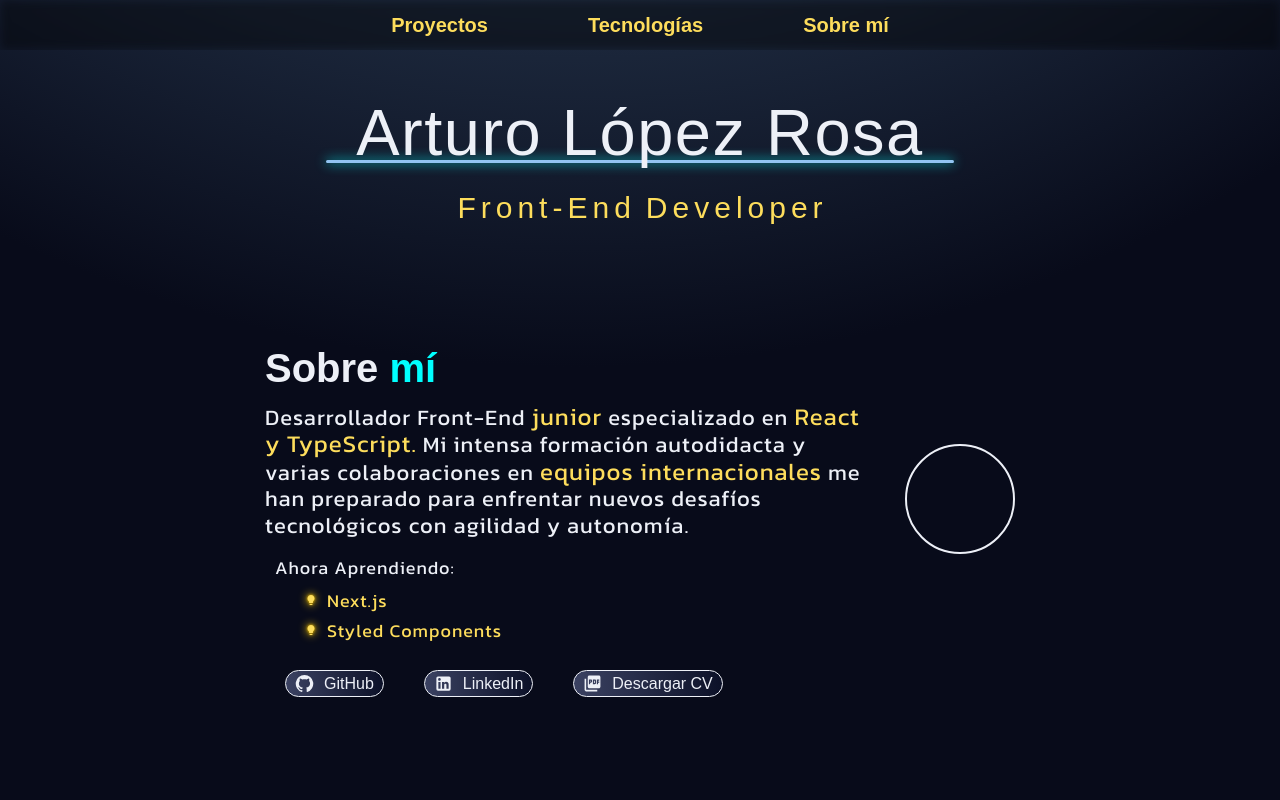
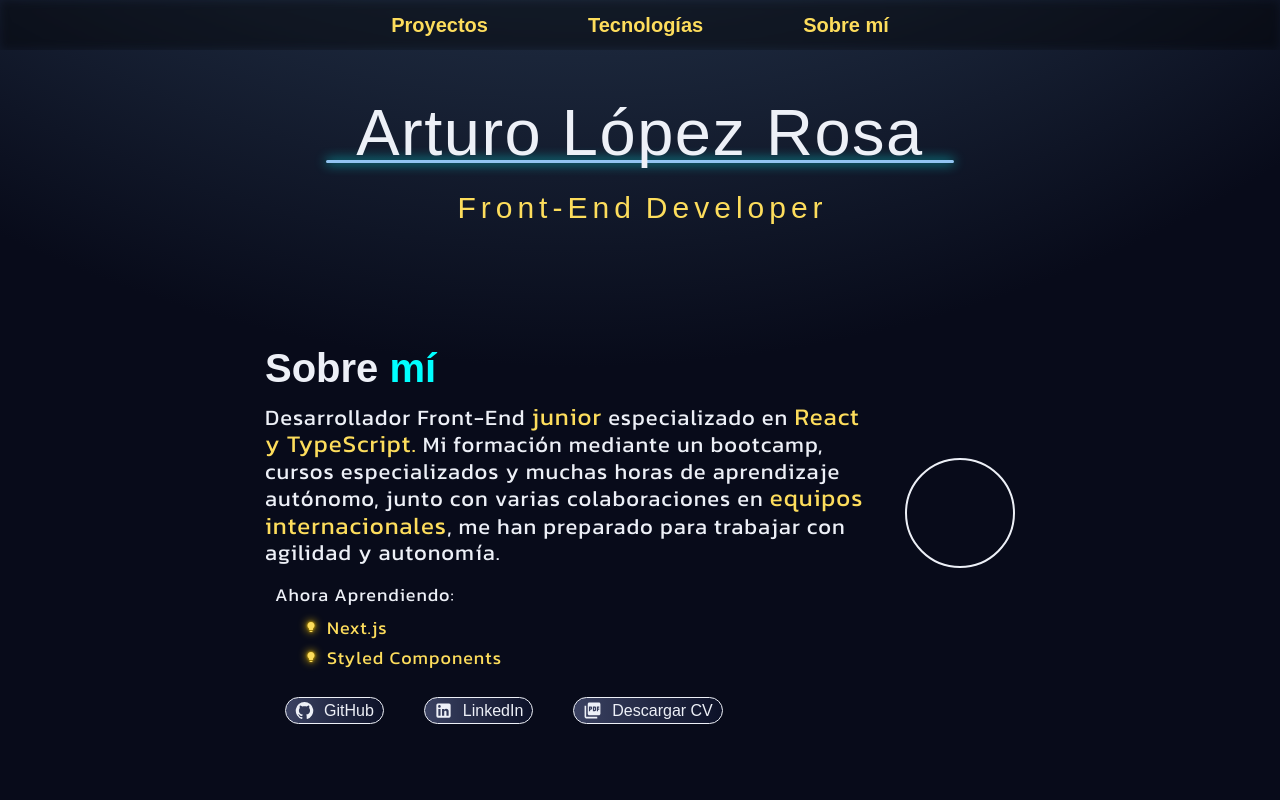
Before and after one commit to ArturoFLR/portfolio, a React (Vite) app: page / in a window 1280 px wide. Both pictures are taken after a click on the button "Saltar Intro". Shown: the top 800 px of the page. Built offline with nearby package versions, Linux system fonts and the light colour scheme; a web font is replaced by a local one.

Commit message:
Profile modified => Main text modified.

```diff
--- a/src/components/profile/Profile.tsx
+++ b/src/components/profile/Profile.tsx
@@ -29,10 +29,10 @@ function Profile({ animated }: ProfileProps) {
           className={`${styles.paragraph} ${animated ? styles.paragraphAnimated : null}`}
         >
           Desarrollador Front-End <span>junior</span> especializado en{" "}
-          <span>React y TypeScript.</span> Mi intensa formación autodidacta y
-          varias colaboraciones en <span>equipos internacionales</span> me han
-          preparado para enfrentar nuevos desafíos tecnológicos con agilidad y
-          autonomía.
+          <span>React y TypeScript.</span> Mi formación mediante un bootcamp,
+          cursos especializados y muchas horas de aprendizaje autónomo, junto
+          con varias colaboraciones en <span>equipos internacionales</span>, me
+          han preparado para trabajar con agilidad y autonomía.
         </p>
 
         <div
```
